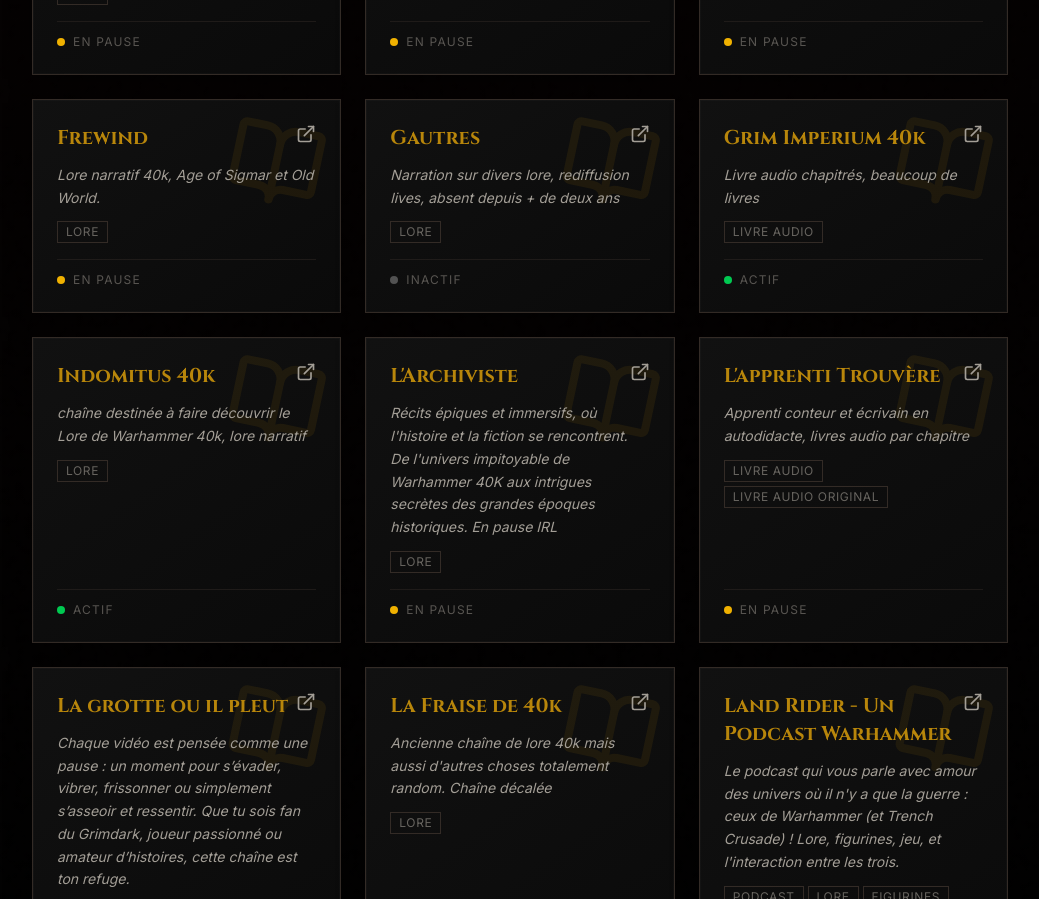
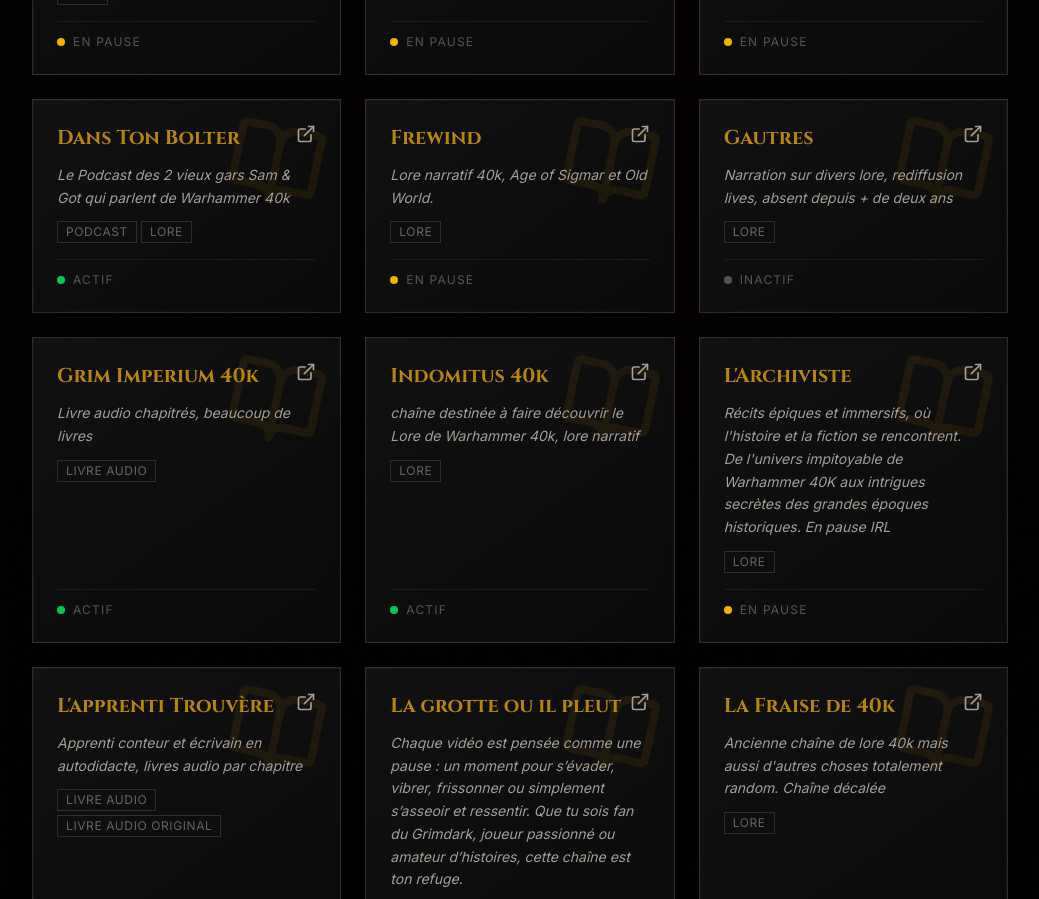
Before and after one commit to Kalcinator/Archives-du-Lore, a React (Vite) app: page / in a window 1280 px wide. Shown: the part 1520-2419 px from the top of the page, without its empty margins (120-1159 px from the left). Built offline with nearby package versions, Linux system fonts and the light colour scheme.

Commit message:
feat: add initial channel data and types for lore archives

```diff
--- a/src/data/channels.data.ts
+++ b/src/data/channels.data.ts
@@ -92,6 +92,14 @@
       "Narration sur divers Lore : Warhammer 40k, Warhammer Battle, Age of Sigmar, Necromunda, AOS",
     status: "pause",
     tags: ["lore"],
+  },
+  {
+    name: "Dans Ton Bolter",
+    url: "https://www.youtube.com/@DansTonBolter",
+    description:
+      "Le Podcast des 2 vieux gars Sam & Got qui parlent de Warhammer 40k",
+    status: "active",
+    tags: ["podcast", "lore"],
   },
   {
     name: "Frewind",
```
